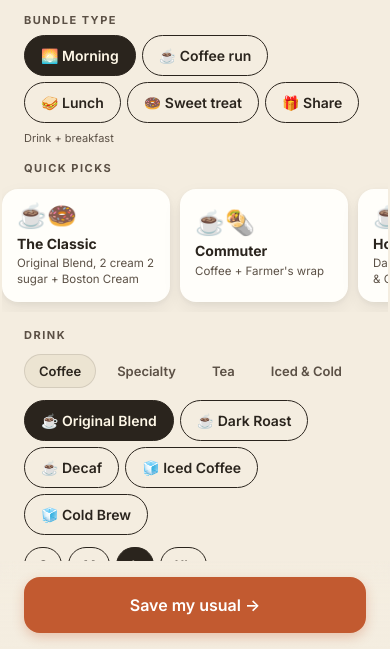
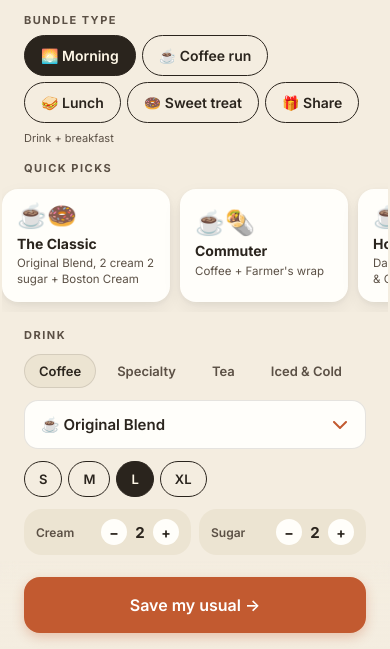
Before and after one commit to anthonycerelli/timbot, a plain HTML site: page index.html in a window 390 px wide. Both pictures are taken after a click on the button "Set up TimBot →". Shown: the part 195-844 px from the top of the page. Drawn offline with Linux system fonts and the light colour scheme.

Commit message:
Replace drink chip wrap with a dropdown
The chip wrap was blowing up the height of step 1 once the
Iced & Cold category landed (10 items, 5+ rows on phone). Same
problem brewing in Specialty (6 items) and Tea (5 items).

Now: keep the category tabs at the top for browsing context, but
the items within the active category render as a single styled
<select> using the existing .select-input class — emoji + name
shown in the trigger and in each option, native picker opens on
tap. One row tall regardless of how many drinks are in the
category, while still letting the user see and pick everything.

Co-Authored-By: Claude Opus 4.7 (1M context) <noreply@anthropic.com>

```diff
--- a/index.html
+++ b/index.html
@@ -2337,15 +2337,20 @@
     });
     drinkSec.appendChild(drinkTabs);
 
+    // Drinks in the active category — collapsed into a single dropdown
+    // so 10+ items (Iced & Cold especially) don't blow up the page height.
     const drinksInCat = DRINKS.filter(d => d.cat === drinkCatActive);
-    const drinkChips = h('div', { class: 'chip-row' });
+    const drinkSel = h('select', {
+      class: 'select-input',
+      'aria-label': 'Drink',
+      onchange: (e) => { draft.drink = e.target.value; rerender(); }
+    });
     drinksInCat.forEach(d => {
-      drinkChips.appendChild(h('button', {
-        class: 'chip' + (draft.drink === d.id ? ' on' : ''),
-        onclick: () => { draft.drink = d.id; rerender(); }
-      }, `${d.emoji} ${d.name}`));
+      const opt = h('option', { value: d.id }, `${d.emoji}  ${d.name}`);
+      if (draft.drink === d.id) opt.setAttribute('selected', '');
+      drinkSel.appendChild(opt);
     });
-    drinkSec.appendChild(drinkChips);
+    drinkSec.appendChild(drinkSel);
 
     // Size (hidden for bottled / no-size drinks)
     const selectedDrink = DRINKS.find(d => d.id === draft.drink);
```
